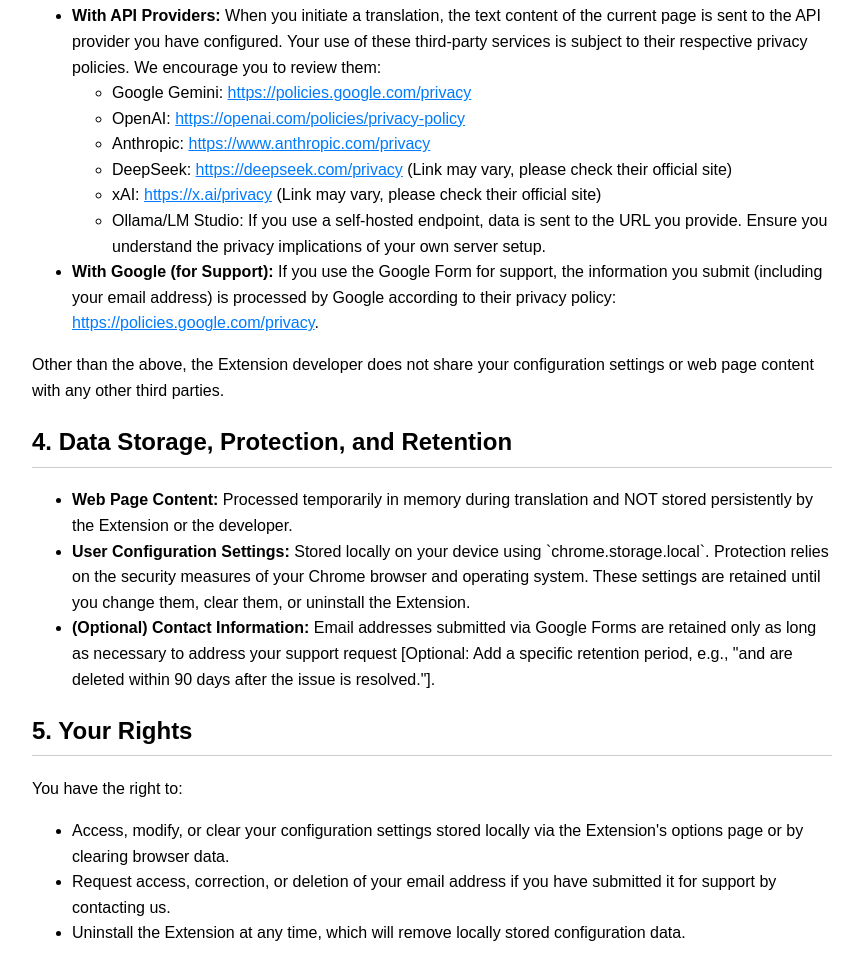
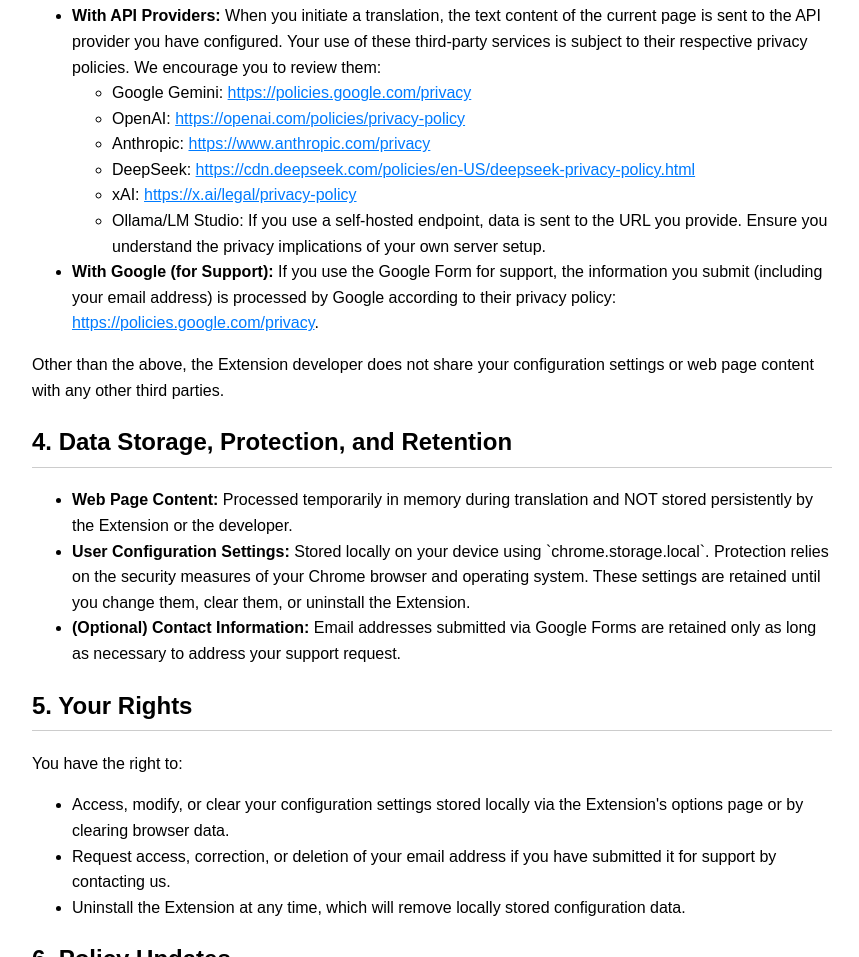
Before and after one commit to mame1839/privacy-policy, a plain HTML site: page index.html in a window 1280 px wide. Shown: the part 1006-1963 px from the top of the page, without its empty margins (208-1067 px from the left). Drawn offline with Linux system fonts and the light colour scheme.

Commit message:
Update index.html

```diff
--- a/index.html
+++ b/index.html
@@ -39,8 +39,8 @@
                 <li>Google Gemini: <a href="https://policies.google.com/privacy" target="_blank">https://policies.google.com/privacy</a></li>
                 <li>OpenAI: <a href="https://openai.com/policies/privacy-policy" target="_blank">https://openai.com/policies/privacy-policy</a></li>
                 <li>Anthropic: <a href="https://www.anthropic.com/privacy" target="_blank">https://www.anthropic.com/privacy</a></li>
-                <li>DeepSeek: <a href="https://deepseek.com/privacy" target="_blank">https://deepseek.com/privacy</a> (Link may vary, please check their official site)</li>
-                <li>xAI: <a href="https://x.ai/privacy" target="_blank">https://x.ai/privacy</a> (Link may vary, please check their official site)</li>
+                <li>DeepSeek: <a href="https://cdn.deepseek.com/policies/en-US/deepseek-privacy-policy.html" target="_blank">https://cdn.deepseek.com/policies/en-US/deepseek-privacy-policy.html</a></li>
+                <li>xAI: <a href="https://x.ai/legal/privacy-policy" target="_blank">https://x.ai/legal/privacy-policy</a></li>
                 <li>Ollama/LM Studio: If you use a self-hosted endpoint, data is sent to the URL you provide. Ensure you understand the privacy implications of your own server setup.</li>
             </ul>
         </li>
@@ -52,7 +52,7 @@
     <ul>
         <li><strong>Web Page Content:</strong> Processed temporarily in memory during translation and NOT stored persistently by the Extension or the developer.</li>
         <li><strong>User Configuration Settings:</strong> Stored locally on your device using `chrome.storage.local`. Protection relies on the security measures of your Chrome browser and operating system. These settings are retained until you change them, clear them, or uninstall the Extension.</li>
-        <li><strong>(Optional) Contact Information:</strong> Email addresses submitted via Google Forms are retained only as long as necessary to address your support request [Optional: Add a specific retention period, e.g., "and are deleted within 90 days after the issue is resolved."].</li>
+        <li><strong>(Optional) Contact Information:</strong> Email addresses submitted via Google Forms are retained only as long as necessary to address your support request.</li>
     </ul>
 
     <h2>5. Your Rights</h2>
```
